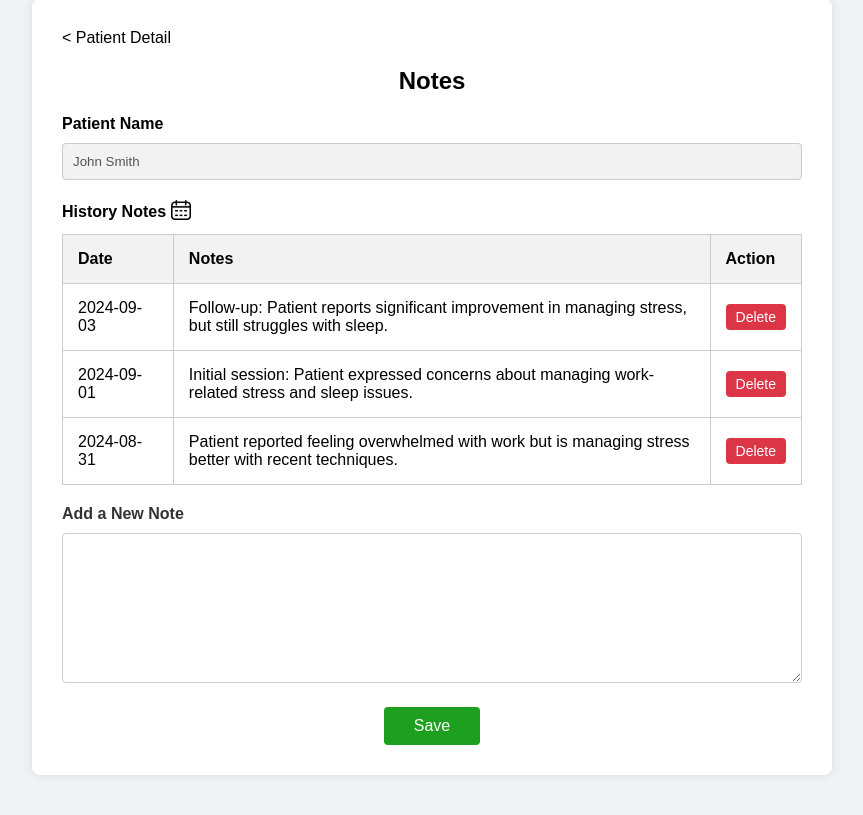
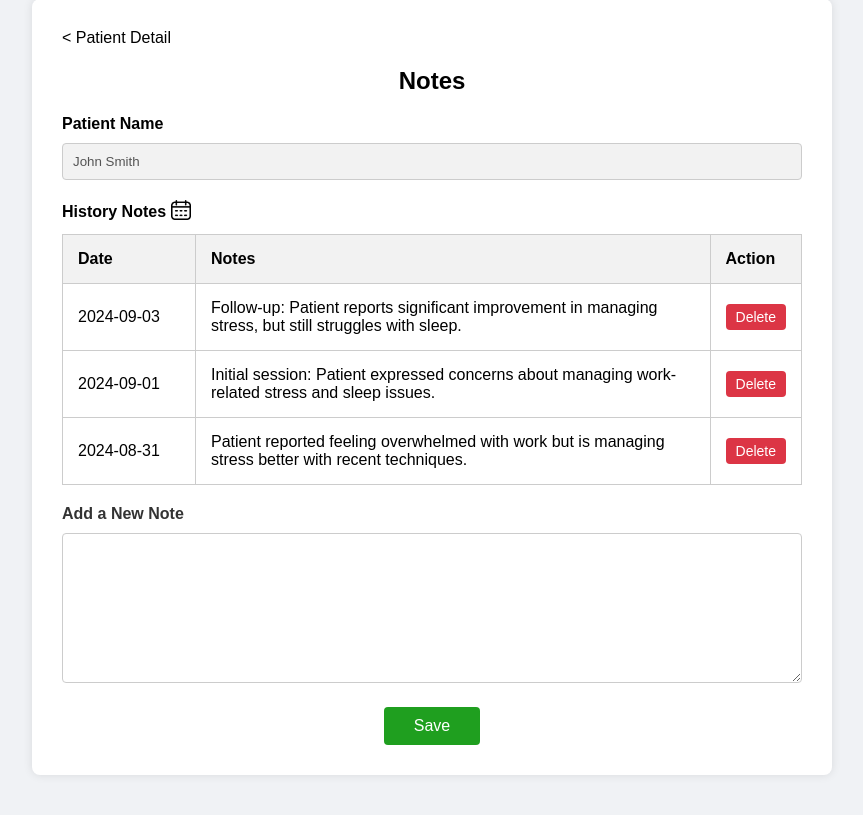
Before and after one commit to ChealseaYao/COMP9030_CaRe_Group-6, a PHP site: page /therapist/addNewNote.html in a window 1280 px wide. Shown: the part 101-916 px from the top of the page, without its empty margins (208-1071 px from the left). Run offline with PHP 8.4, Linux system fonts and the light colour scheme.

Commit message:
updated css

```diff
--- a/style/addNewNote.css
+++ b/style/addNewNote.css
@@ -107,7 +107,7 @@ body {
 }
 
 .note-history-note th.date-column {
-    width: 15%; /* 设置日期列的宽度 */
+    width: 18%; /* 设置日期列的宽度 */
 }
 
 .note-history-note td:last-child {
```
